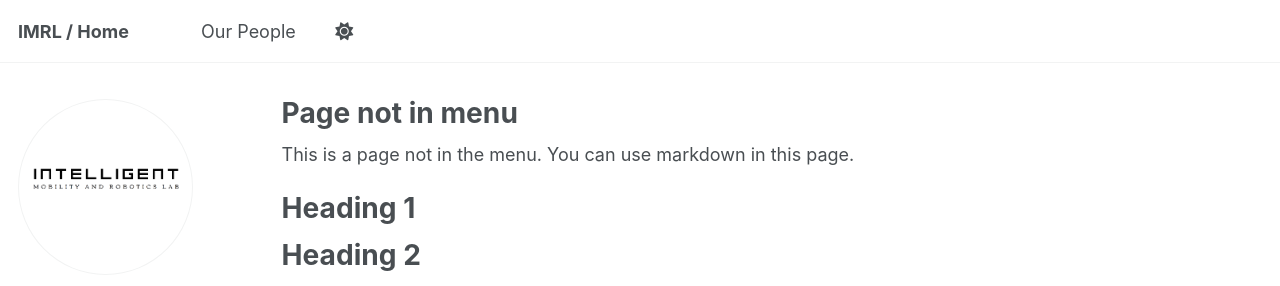
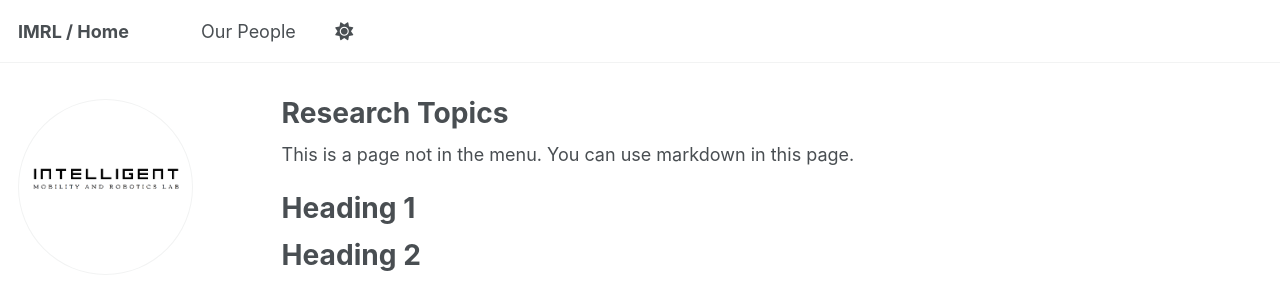
Before and after one commit to IMRL2025/IMRL2025.github.io, a Jekyll site: the page built from _pages/research-topics.md, in a window 1280 px wide. Shown: the top 286 px of the page. Built offline with Jekyll 4.4.1, drawn with Linux system fonts in a browser that asks for light colours; some web fonts are replaced.

Commit message:
Update and rename non-menu-page.md to research-topics.md

```diff
--- a/_pages/non-menu-page.md
+++ b/_pages/research-topics.md
@@ -1,6 +1,6 @@
 ---
-permalink: /non-menu-page/
-title: "Page not in menu"
+permalink: /research/
+title: "Research Topics"
 author_profile: true
 redirect_from:
   - "/nmp/"
```
